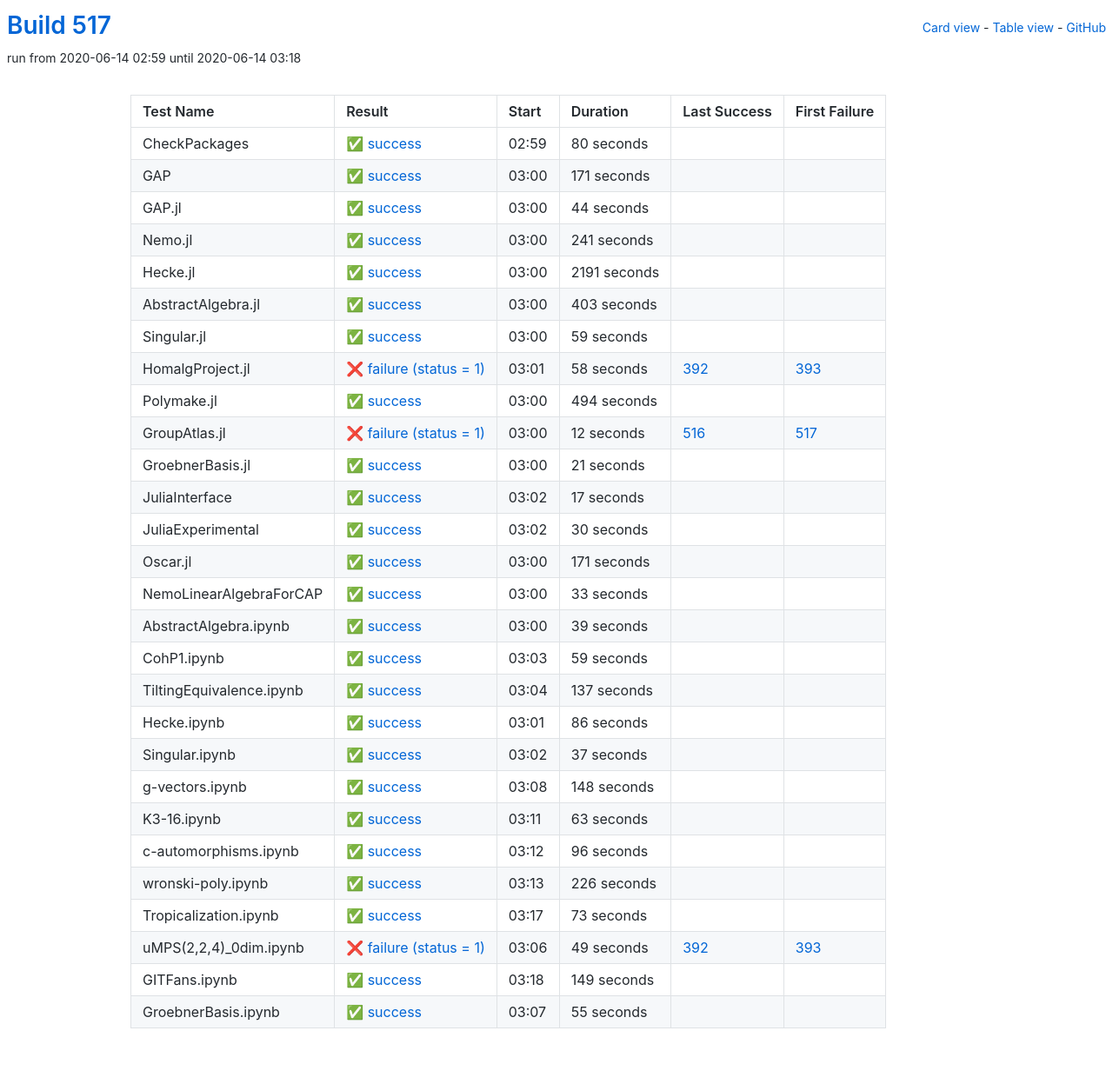
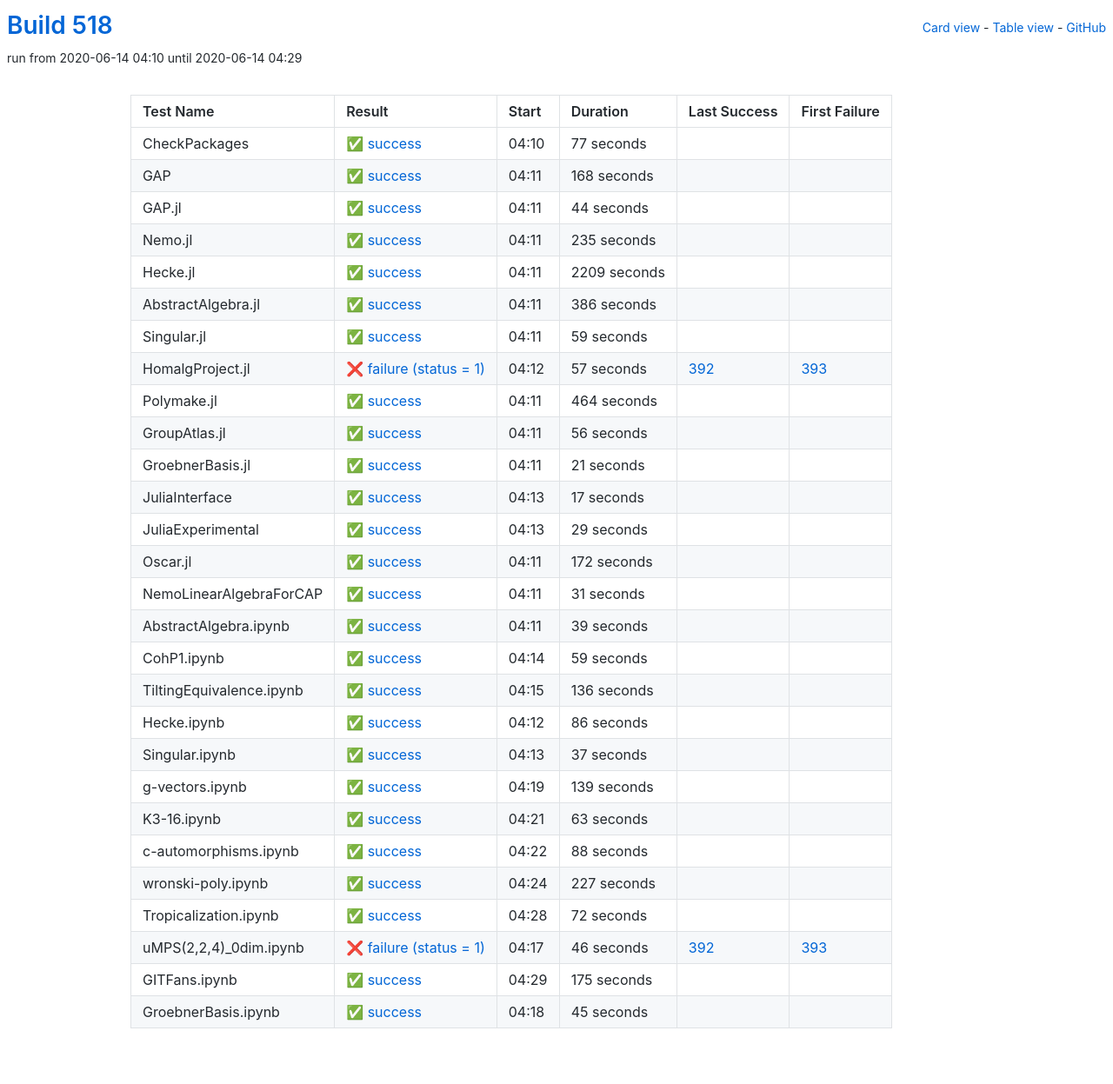
Before and after one commit to oscar-system/oscar-ci-status-1.4, a Jekyll site: the page built from table.html, in a window 1280 px wide. Shown: the whole page at 87% size. Built offline with Jekyll 4.4.1, drawn with Linux system fonts in a browser that asks for light colours.

Commit message:
Build #518

```diff
--- a/_data/ci.yml
+++ b/_data/ci.yml
@@ -1,6 +1,6 @@
 ---
-build: 517
-build_url: https://oscarci.mathematik.uni-kl.de/job/oscar-julia-1.4/517/
+build: 518
+build_url: https://oscarci.mathematik.uni-kl.de/job/oscar-julia-1.4/518/
 job: oscar-julia-1.4
 organization: oscar-system
 repo: oscar-ci-status-1.4
@@ -8,32 +8,32 @@ repourl: https://github.com/oscar-system/oscar-ci-status-1.4
 tests:
 - name: CheckPackages
   id: checkpackages
-  log: https://oscarci.mathematik.uni-kl.de/job/oscar-julia-1.4/517/artifact/logs/build-517/CheckPackages.log
-  start: 2020-06-14 02:59
+  log: https://oscarci.mathematik.uni-kl.de/job/oscar-julia-1.4/518/artifact/logs/build-518/CheckPackages.log
+  start: 2020-06-14 04:10
   success: true
   exitcode: 0
   status: success
-  duration: 80
+  duration: 77
   last_success: false
   last_success_url:
   first_failure: false
   first_failure_url:
 - name: GAP
   id: gap
-  log: https://oscarci.mathematik.uni-kl.de/job/oscar-julia-1.4/517/artifact/logs/build-517/GAP.log
-  start: 2020-06-14 03:00
+  log: https://oscarci.mathematik.uni-kl.de/job/oscar-julia-1.4/518/artifact/logs/build-518/GAP.log
+  start: 2020-06-14 04:11
   success: true
   exitcode: 0
   status: success
-  duration: 171
+  duration: 168
   last_success: false
   last_success_url:
   first_failure: false
   first_failure_url:
 - name: GAP.jl
   id: gap-jl
-  log: https://oscarci.mathematik.uni-kl.de/job/oscar-julia-1.4/517/artifact/logs/build-517/GAP.jl.log
-  start: 2020-06-14 03:00
+  log: https://oscarci.mathematik.uni-kl.de/job/oscar-julia-1.4/518/artifact/logs/build-518/GAP.jl.log
+  start: 2020-06-14 04:11
   success: true
   exitcode: 0
   status: success
@@ -44,44 +44,44 @@ tests:
   first_failure_url:
 - name: Nemo.jl
   id: nemo-jl
-  log: https://oscarci.mathematik.uni-kl.de/job/oscar-julia-1.4/517/artifact/logs/build-517/Nemo.jl.log
-  start: 2020-06-14 03:00
+  log: https://oscarci.mathematik.uni-kl.de/job/oscar-julia-1.4/518/artifact/logs/build-518/Nemo.jl.log
+  start: 2020-06-14 04:11
   success: true
   exitcode: 0
   status: success
-  duration: 241
+  duration: 235
   last_success: false
   last_success_url:
   first_failure: false
   first_failure_url:
 - name: Hecke.jl
   id: hecke-jl
-  log: https://oscarci.mathematik.uni-kl.de/job/oscar-julia-1.4/517/artifact/logs/build-517/Hecke.jl.log
-  start: 2020-06-14 03:00
+  log: https://oscarci.mathematik.uni-kl.de/job/oscar-julia-1.4/518/artifact/logs/build-518/Hecke.jl.log
+  start: 2020-06-14 04:11
   success: true
   exitcode: 0
   status: success
-  duration: 2191
+  duration: 2209
   last_success: false
   last_success_url:
   first_failure: false
   first_failure_url:
 - name: AbstractAlgebra.jl
   id: abstractalgebra-jl
-  log: https://oscarci.mathematik.uni-kl.de/job/oscar-julia-1.4/517/artifact/logs/build-517/AbstractAlgebra.jl.log
-  start: 2020-06-14 03:00
+  log: https://oscarci.mathematik.uni-kl.de/job/oscar-julia-1.4/518/artifact/logs/build-518/AbstractAlgebra.jl.log
+  start: 2020-06-14 04:11
   success: true
   exitcode: 0
   status: success
-  duration: 403
+  duration: 386
   last_success: false
   last_success_url:
   first_failure: false
   first_failure_url:
 - name: Singular.jl
   id: singular-jl
-  log: https://oscarci.mathematik.uni-kl.de/job/oscar-julia-1.4/517/artifact/logs/build-517/Singular.jl.log
-  start: 2020-06-14 03:00
+  log: https://oscarci.mathematik.uni-kl.de/job/oscar-julia-1.4/518/artifact/logs/build-518/Singular.jl.log
+  start: 2020-06-14 04:11
   success: true
   exitcode: 0
   status: success
@@ -92,44 +92,44 @@ tests:
   first_failure_url:
 - name: HomalgProject.jl
   id: homalgproject-jl
-  log: https://oscarci.mathematik.uni-kl.de/job/oscar-julia-1.4/517/artifact/logs/build-517/HomalgProject.jl.log
-  start: 2020-06-14 03:01
+  log: https://oscarci.mathematik.uni-kl.de/job/oscar-julia-1.4/518/artifact/logs/build-518/HomalgProject.jl.log
+  start: 2020-06-14 04:12
   success: false
   exitcode: 1
   status: failure
-  duration: 58
+  duration: 57
   last_success: 392
   last_success_url: https://oscarci.mathematik.uni-kl.de/job/oscar-julia-1.4/392/
   first_failure: 393
   first_failure_url: https://oscarci.mathematik.uni-kl.de/job/oscar-julia-1.4/393/
 - name: Polymake.jl
   id: polymake-jl
-  log: https://oscarci.mathematik.uni-kl.de/job/oscar-julia-1.4/517/artifact/logs/build-517/Polymake.jl.log
-  start: 2020-06-14 03:00
+  log: https://oscarci.mathematik.uni-kl.de/job/oscar-julia-1.4/518/artifact/logs/build-518/Polymake.jl.log
+  start: 2020-06-14 04:11
   success: true
   exitcode: 0
   status: success
-  duration: 494
+  duration: 464
   last_success: false
   last_success_url:
   first_failure: false
   first_failure_url:
 - name: GroupAtlas.jl
   id: groupatlas-jl
-  log: https://oscarci.mathematik.uni-kl.de/job/oscar-julia-1.4/517/artifact/logs/build-517/GroupAtlas.jl.log
-  start: 2020-06-14 03:00
-  success: false
-  exitcode: 1
-  status: failure
-  duration: 12
-  last_success: 516
-  last_success_url: https://oscarci.mathematik.uni-kl.de/job/oscar-julia-1.4/516/
-  first_failure: 517
-  first_failure_url: https://oscarci.mathematik.uni-kl.de/job/oscar-julia-1.4/517/
+  log: https://oscarci.mathematik.uni-kl.de/job/oscar-julia-1.4/518/artifact/logs/build-518/GroupAtlas.jl.log
+  start: 2020-06-14 04:11
+  success: true
+  exitcode: 0
+  status: success
+  duration: 56
+  last_success: false
+  last_success_url:
+  first_failure: false
+  first_failure_url:
 - name: GroebnerBasis.jl
   id: groebnerbasis-jl
-  log: https://oscarci.mathematik.uni-kl.de/job/oscar-julia-1.4/517/artifact/logs/build-517/GroebnerBasis.jl.log
-  start: 2020-06-14 03:00
+  log: https://oscarci.mathematik.uni-kl.de/job/oscar-julia-1.4/518/artifact/logs/build-518/GroebnerBasis.jl.log
+  start: 2020-06-14 04:11
   success: true
   exitcode: 0
   status: success
@@ -140,8 +140,8 @@ tests:
   first_failure_url:
 - name: JuliaInterface
   id: juliainterface
-  log: https://oscarci.mathematik.uni-kl.de/job/oscar-julia-1.4/517/artifact/logs/build-517/JuliaInterface.log
-  start: 2020-06-14 03:02
+  log: https://oscarci.mathematik.uni-kl.de/job/oscar-julia-1.4/518/artifact/logs/build-518/JuliaInterface.log
+  start: 2020-06-14 04:13
   success: true
   exitcode: 0
   status: success
@@ -152,44 +152,44 @@ tests:
   first_failure_url:
 - name: JuliaExperimental
   id: juliaexperimental
-  log: https://oscarci.mathematik.uni-kl.de/job/oscar-julia-1.4/517/artifact/logs/build-517/JuliaExperimental.log
-  start: 2020-06-14 03:02
+  log: https://oscarci.mathematik.uni-kl.de/job/oscar-julia-1.4/518/artifact/logs/build-518/JuliaExperimental.log
+  start: 2020-06-14 04:13
   success: true
   exitcode: 0
   status: success
-  duration: 30
+  duration: 29
   last_success: false
   last_success_url:
   first_failure: false
   first_failure_url:
 - name: Oscar.jl
   id: oscar-jl
-  log: https://oscarci.mathematik.uni-kl.de/job/oscar-julia-1.4/517/artifact/logs/build-517/Oscar.jl.log
-  start: 2020-06-14 03:00
+  log: https://oscarci.mathematik.uni-kl.de/job/oscar-julia-1.4/518/artifact/logs/build-518/Oscar.jl.log
+  start: 2020-06-14 04:11
   success: true
   exitcode: 0
   status: success
-  duration: 171
+  duration: 172
   last_success: false
   last_success_url:
   first_failure: false
   first_failure_url:
 - name: NemoLinearAlgebraForCAP
   id: nemolinearalgebraforcap
-  log: https://oscarci.mathematik.uni-kl.de/job/oscar-julia-1.4/517/artifact/logs/build-517/NemoLinearAlgebraForCAP.log
-  start: 2020-06-14 03:00
+  log: https://oscarci.mathematik.uni-kl.de/job/oscar-julia-1.4/518/artifact/logs/build-518/NemoLinearAlgebraForCAP.log
+  start: 2020-06-14 04:11
   success: true
   exitcode: 0
   status: success
-  duration: 33
+  duration: 31
   last_success: false
   last_success_url:
   first_failure: false
   first_failure_url:
 - name: AbstractAlgebra.ipynb
   id: abstractalgebra-ipynb
-  log: https://oscarci.mathematik.uni-kl.de/job/oscar-julia-1.4/517/artifact/logs/build-517/AbstractAlgebra.ipynb.log
-  start: 2020-06-14 03:00
+  log: https://oscarci.mathematik.uni-kl.de/job/oscar-julia-1.4/518/artifact/logs/build-518/AbstractAlgebra.ipynb.log
+  start: 2020-06-14 04:11
   success: true
   exitcode: 0
   status: success
@@ -200,8 +200,8 @@ tests:
   first_failure_url:
 - name: CohP1.ipynb
   id: cohp1-ipynb
-  log: https://oscarci.mathematik.uni-kl.de/job/oscar-julia-1.4/517/artifact/logs/build-517/CohP1.ipynb.log
-  start: 2020-06-14 03:03
+  log: https://oscarci.mathematik.uni-kl.de/job/oscar-julia-1.4/518/artifact/logs/build-518/CohP1.ipynb.log
+  start: 2020-06-14 04:14
   success: true
   exitcode: 0
   status: success
@@ -212,20 +212,20 @@ tests:
   first_failure_url:
 - name: TiltingEquivalence.ipynb
   id: tiltingequivalence-ipynb
-  log: https://oscarci.mathematik.uni-kl.de/job/oscar-julia-1.4/517/artifact/logs/build-517/TiltingEquivalence.ipynb.log
-  start: 2020-06-14 03:04
+  log: https://oscarci.mathematik.uni-kl.de/job/oscar-julia-1.4/518/artifact/logs/build-518/TiltingEquivalence.ipynb.log
+  start: 2020-06-14 04:15
   success: true
   exitcode: 0
   status: success
-  duration: 137
+  duration: 136
   last_success: false
   last_success_url:
   first_failure: false
   first_failure_url:
 - name: Hecke.ipynb
   id: hecke-ipynb
-  log: https://oscarci.mathematik.uni-kl.de/job/oscar-julia-1.4/517/artifact/logs/build-517/Hecke.ipynb.log
-  start: 2020-06-14 03:01
+  log: https://oscarci.mathematik.uni-kl.de/job/oscar-julia-1.4/518/artifact/logs/build-518/Hecke.ipynb.log
+  start: 2020-06-14 04:12
   success: true
   exitcode: 0
   status: success
@@ -236,8 +236,8 @@ tests:
   first_failure_url:
 - name: Singular.ipynb
   id: singular-ipynb
-  log: https://oscarci.mathematik.uni-kl.de/job/oscar-julia-1.4/517/artifact/logs/build-517/Singular.ipynb.log
-  start: 2020-06-14 03:02
+  log: https://oscarci.mathematik.uni-kl.de/job/oscar-julia-1.4/518/artifact/logs/build-518/Singular.ipynb.log
+  start: 2020-06-14 04:13
   success: true
   exitcode: 0
   status: success
@@ -248,20 +248,20 @@ tests:
   first_failure_url:
 - name: g-vectors.ipynb
   id: g-vectors-ipynb
-  log: https://oscarci.mathematik.uni-kl.de/job/oscar-julia-1.4/517/artifact/logs/build-517/g-vectors.ipynb.log
-  start: 2020-06-14 03:08
+  log: https://oscarci.mathematik.uni-kl.de/job/oscar-julia-1.4/518/artifact/logs/build-518/g-vectors.ipynb.log
+  start: 2020-06-14 04:19
   success: true
   exitcode: 0
   status: success
-  duration: 148
+  duration: 139
   last_success: false
   last_success_url:
   first_failure: false
   first_failure_url:
 - name: K3-16.ipynb
   id: k3-16-ipynb
-  log: https://oscarci.mathematik.uni-kl.de/job/oscar-julia-1.4/517/artifact/logs/build-517/K3-16.ipynb.log
-  start: 2020-06-14 03:11
+  log: https://oscarci.mathematik.uni-kl.de/job/oscar-julia-1.4/518/artifact/logs/build-518/K3-16.ipynb.log
+  start: 2020-06-14 04:21
   success: true
   exitcode: 0
   status: success
@@ -272,72 +272,72 @@ tests:
   first_failure_url:
 - name: c-automorphisms.ipynb
   id: c-automorphisms-ipynb
-  log: https://oscarci.mathematik.uni-kl.de/job/oscar-julia-1.4/517/artifact/logs/build-517/c-automorphisms.ipynb.log
-  start: 2020-06-14 03:12
+  log: https://oscarci.mathematik.uni-kl.de/job/oscar-julia-1.4/518/artifact/logs/build-518/c-automorphisms.ipynb.log
+  start: 2020-06-14 04:22
   success: true
   exitcode: 0
   status: success
-  duration: 96
+  duration: 88
   last_success: false
   last_success_url:
   first_failure: false
   first_failure_url:
 - name: wronski-poly.ipynb
   id: wronski-poly-ipynb
-  log: https://oscarci.mathematik.uni-kl.de/job/oscar-julia-1.4/517/artifact/logs/build-517/wronski-poly.ipynb.log
-  start: 2020-06-14 03:13
+  log: https://oscarci.mathematik.uni-kl.de/job/oscar-julia-1.4/518/artifact/logs/build-518/wronski-poly.ipynb.log
+  start: 2020-06-14 04:24
   success: true
   exitcode: 0
   status: success
-  duration: 226
+  duration: 227
   last_success: false
   last_success_url:
   first_failure: false
   first_failure_url:
 - name: Tropicalization.ipynb
   id: tropicalization-ipynb
-  log: https://oscarci.mathematik.uni-kl.de/job/oscar-julia-1.4/517/artifact/logs/build-517/Tropicalization.ipynb.log
-  start: 2020-06-14 03:17
+  log: https://oscarci.mathematik.uni-kl.de/job/oscar-julia-1.4/518/artifact/logs/build-518/Tropicalization.ipynb.log
+  start: 2020-06-14 04:28
   success: true
   exitcode: 0
   status: success
-  duration: 73
+  duration: 72
   last_success: false
   last_success_url:
   first_failure: false
   first_failure_url:
 - name: uMPS(2,2,4)_0dim.ipynb
   id: umps-2-2-4-0dim-ipynb
-  log: https://oscarci.mathematik.uni-kl.de/job/oscar-julia-1.4/517/artifact/logs/build-517/uMPS-2-2-4-_0dim.ipynb.log
-  start: 2020-06-14 03:06
+  log: https://oscarci.mathematik.uni-kl.de/job/oscar-julia-1.4/518/artifact/logs/build-518/uMPS-2-2-4-_0dim.ipynb.log
+  start: 2020-06-14 04:17
   success: false
   exitcode: 1
   status: failure
-  duration: 49
+  duration: 46
   last_success: 392
   last_success_url: https://oscarci.mathematik.uni-kl.de/job/oscar-julia-1.4/392/
   first_failure: 393
   first_failure_url: https://oscarci.mathematik.uni-kl.de/job/oscar-julia-1.4/393/
 - name: GITFans.ipynb
   id: gitfans-ipynb
-  log: https://oscarci.mathematik.uni-kl.de/job/oscar-julia-1.4/517/artifact/logs/build-517/GITFans.ipynb.log
-  start: 2020-06-14 03:18
+  log: https://oscarci.mathematik.uni-kl.de/job/oscar-julia-1.4/518/artifact/logs/build-518/GITFans.ipynb.log
+  start: 2020-06-14 04:29
   success: true
   exitcode: 0
   status: success
-  duration: 149
+  duration: 175
   last_success: false
   last_success_url:
   first_failure: false
   first_failure_url:
 - name: GroebnerBasis.ipynb
   id: groebnerbasis-ipynb
-  log: https://oscarci.mathematik.uni-kl.de/job/oscar-julia-1.4/517/artifact/logs/build-517/GroebnerBasis.ipynb.log
-  start: 2020-06-14 03:07
+  log: https://oscarci.mathematik.uni-kl.de/job/oscar-julia-1.4/518/artifact/logs/build-518/GroebnerBasis.ipynb.log
+  start: 2020-06-14 04:18
   success: true
   exitcode: 0
   status: success
-  duration: 55
+  duration: 45
   last_success: false
   last_success_url:
   first_failure: false
```
Also changed, not shown: README.md.
